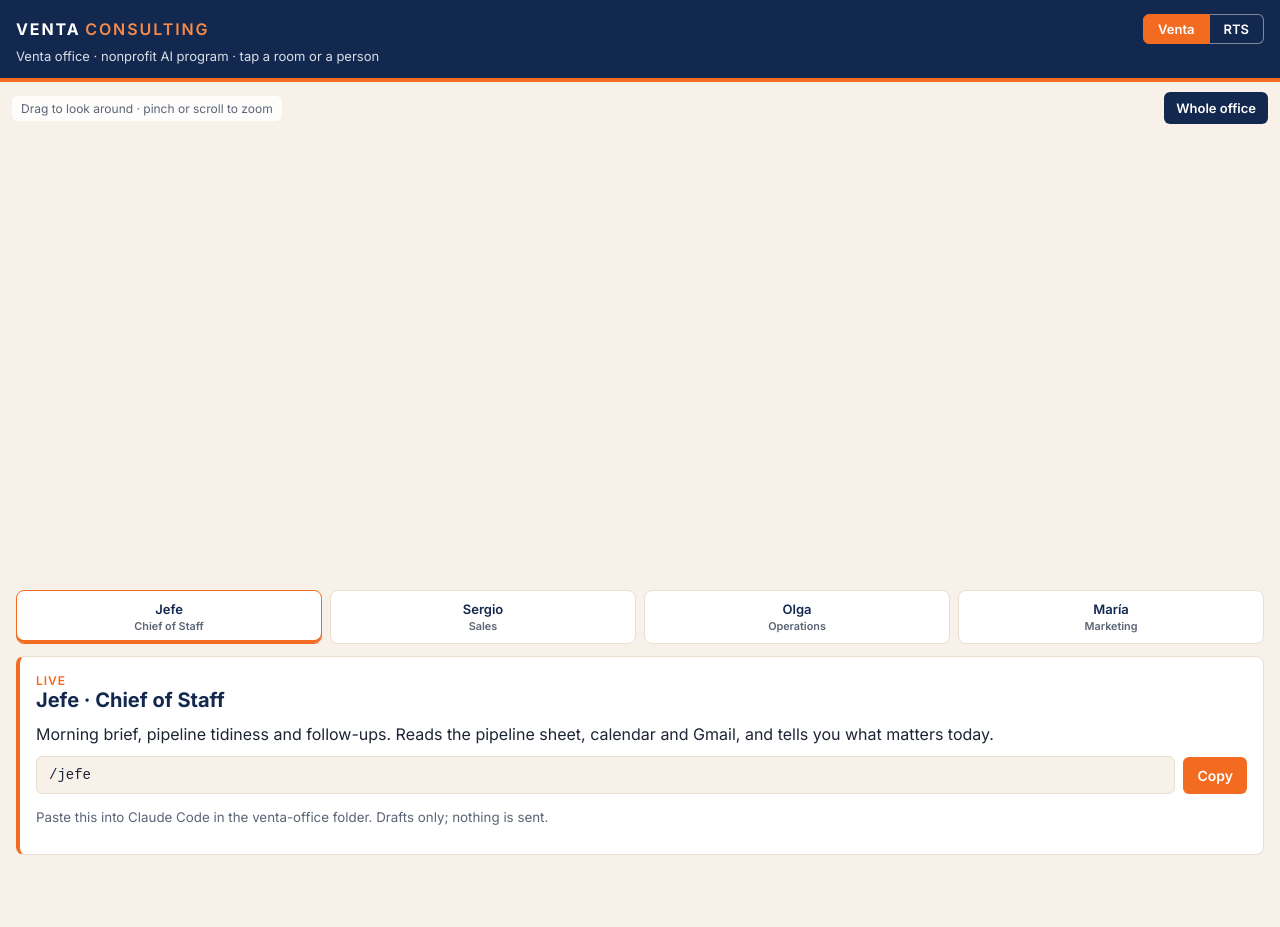
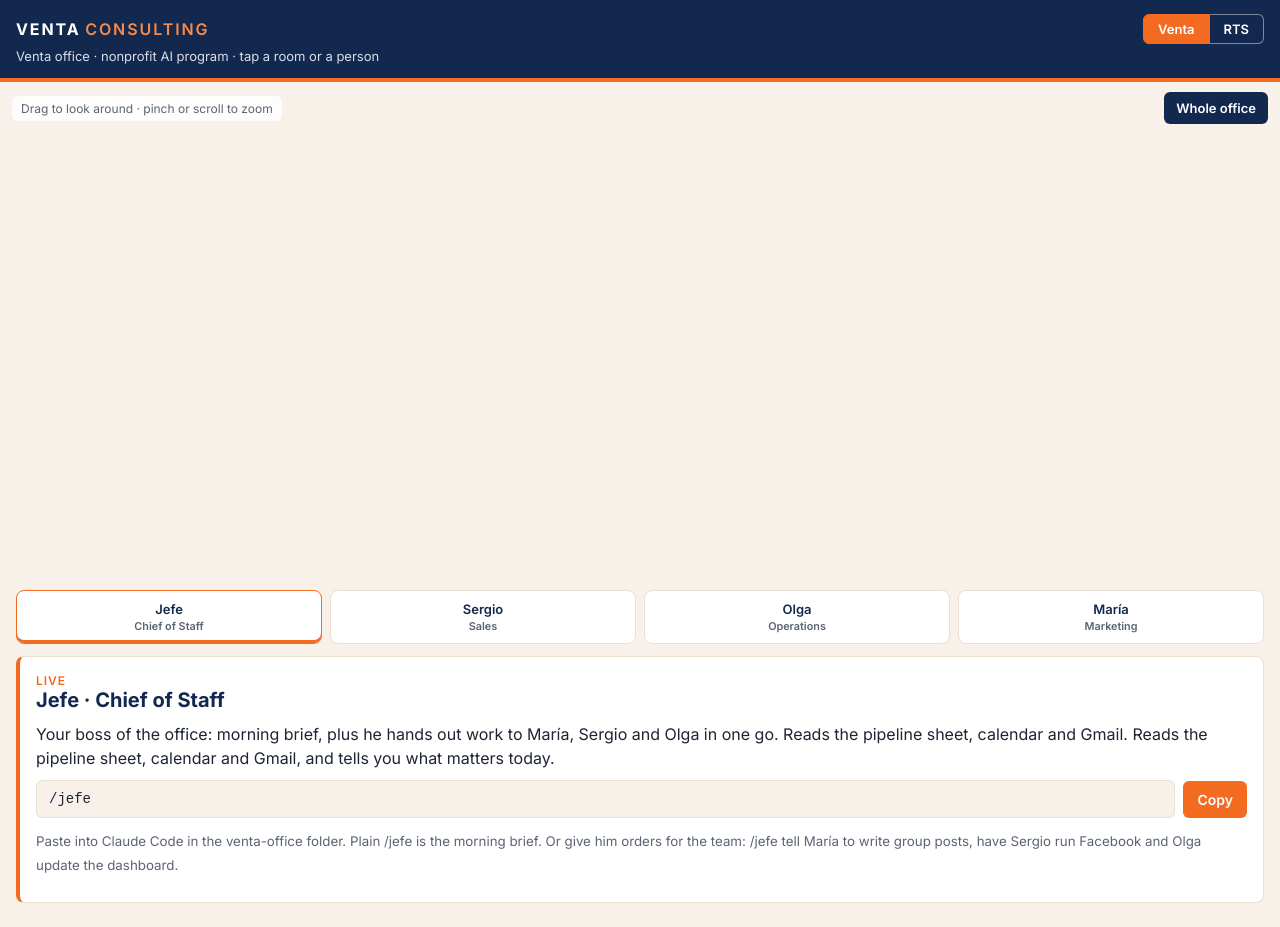
Before and after one commit to davidlechosa/venta-office-app, a plain HTML site: page index.html in a window 1280 px wide. Before the commit the page ends 879 px from the top, so only its background shows below. Drawn offline with nearby package versions, Linux system fonts and the light colour scheme.

Commit message:
Jefe delegates
Co-Authored-By: Claude Opus 5.5 <noreply@anthropic.com>

```diff
--- a/index.html
+++ b/index.html
@@ -63,8 +63,8 @@ const OUTREACH_NOTE = 'Paste into Claude Code in the venta-office folder, with C
 const MARKETING_NOTE = 'Paste into Claude Code in the venta-office folder. Plain /maria writes fresh group posts for Sergio; add anything else you want after it. Drafts only; María never posts.';
 const MODES = {
   venta: { sub:'Venta office · nonprofit AI program', agents: [
-    { who:'Jefe', name:'Chief of Staff', live:true, cmds:['/jefe'], note:'Paste this into Claude Code in the venta-office folder. Drafts only; nothing is sent.',
-      role:'Morning brief, pipeline tidiness and follow-ups. Reads the pipeline sheet, calendar and Gmail, and tells you what matters today.' },
+    { who:'Jefe', name:'Chief of Staff', live:true, cmds:['/jefe'], note:'Paste into Claude Code in the venta-office folder. Plain /jefe is the morning brief. Or give him orders for the team: /jefe tell María to write group posts, have Sergio run Facebook and Olga update the dashboard.',
+      role:'Your boss of the office: morning brief, plus he hands out work to María, Sergio and Olga in one go. Reads the pipeline sheet, calendar and Gmail. Reads the pipeline sheet, calendar and Gmail, and tells you what matters today.' },
     { who:'Sergio', name:'Sales', live:true, cmds:['/sergio venta'], note:OUTREACH_NOTE,
       role:'Finds local nonprofit leaders in Williamson County on LinkedIn, drafts connection notes, messages and replies, and offers the free 20-minute AI check.' },
     { who:'Olga', name:'Operations', live:true, cmds:['/olga'], note:'Paste into Claude Code in the venta-office folder. Best after each Sergio run or on Fridays. Your private dashboard link is in her summary.',
```
